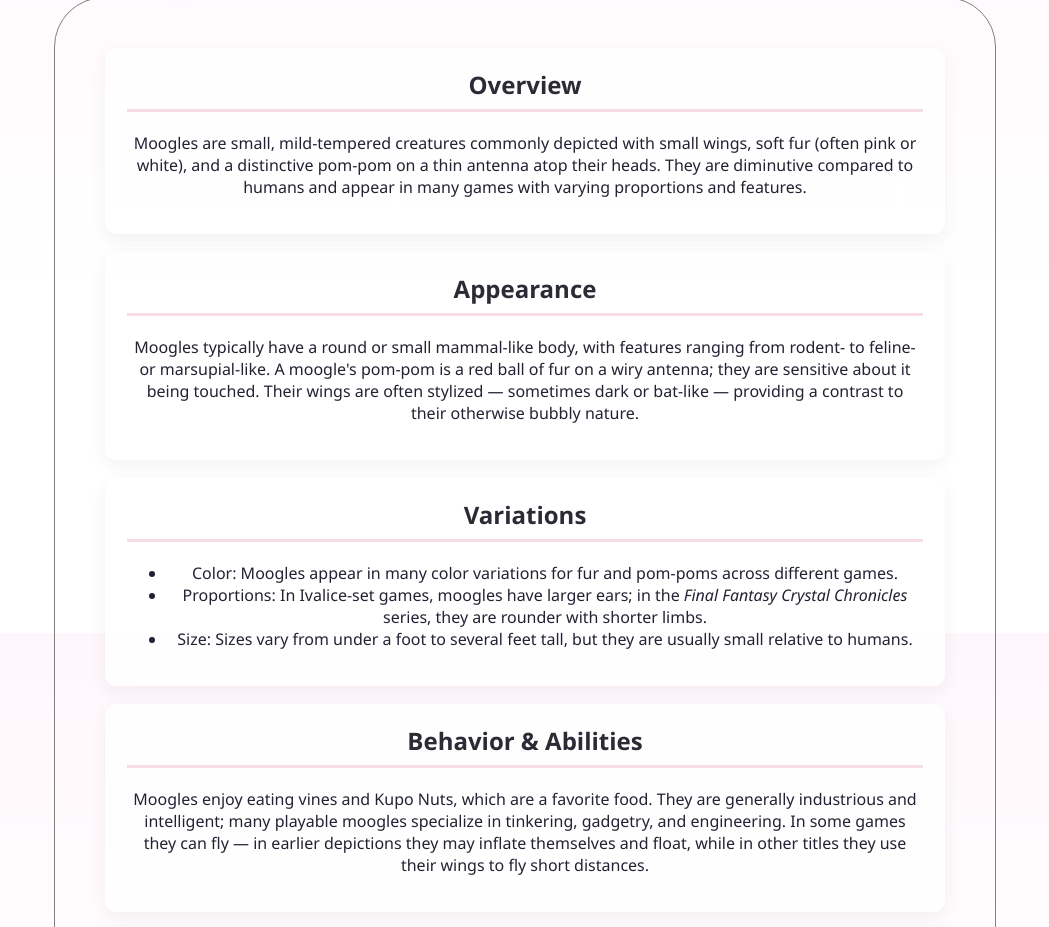
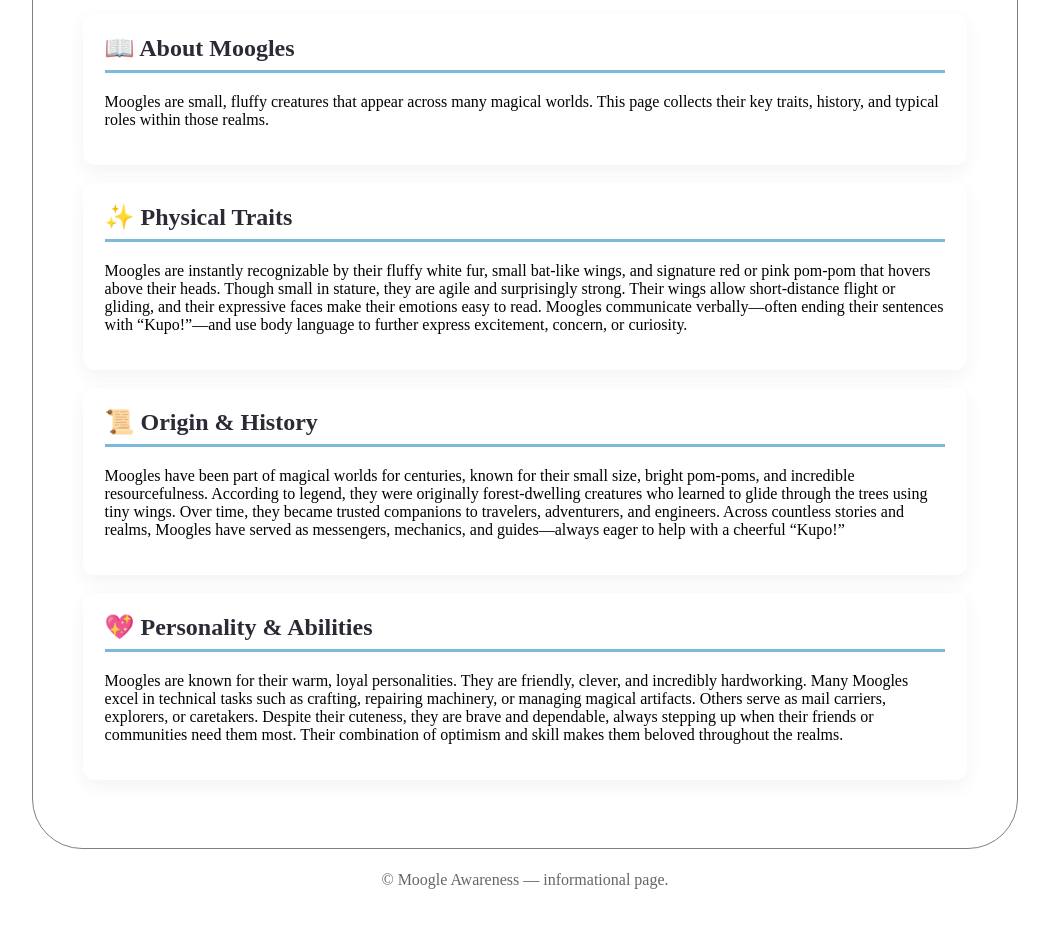
Before and after one commit to insnash777/wdd130-project-nash, a plain HTML site: page subpage1.html in a window 1280 px wide. Shown: the part 257-1184 px from the top of the page, without its empty margins (115-1164 px from the left). After the commit the page ends 1162 px from the top, so only its background shows below. Drawn offline with Linux system fonts and the light colour scheme; a web font is replaced by a local one.

Commit message:
updating the about moogles page to follow the wireframe better (sorry about that)

```diff
--- a/styles/style.css
+++ b/styles/style.css
@@ -36,22 +36,16 @@ nav {
 
 /* Moogle-inspired palette and layout */
 :root{
-    --bg: #fff6fb;
-    --card: #ffffff;
-    --accent: #e94b4b; /* pom-pom red */
-    --muted: #f6dce6; /* soft pink */
-    --dark: #2b2b36; /* wing/dark accent */
+    --bg: #F5E7D3; /* warm beige background */
+
+    --green: #4A8F5A; /* vine / secondary */
+    --accent: #E64A4A; /* pom-pom red */
+    --blue: #7DB9D9; /* soft sky accent */
+    --dark: #2b2b36; /* dark accent */
     --text: #222233;
 }
 
-html,body{
-    height:100%;
-    margin:0;
-    padding:30px 20px;
-    background: linear-gradient(180deg, var(--bg), #ffffff 60%);
-    font-family: "Segoe UI", Roboto, "Helvetica Neue", Arial, sans-serif;
-    color:var(--text);
-}
+
 
 .header-inner{
     display:flex;
@@ -68,7 +62,7 @@ html,body{
     object-fit:cover;
     border-radius:50%;
     box-shadow: 0 8px 20px rgba(43,43,54,0.15);
-    border: 6px solid var(--muted);
+    border: 6px solid var(--green);
 }
 
 .title-wrap h1{
@@ -79,7 +73,7 @@ html,body{
 nav a{
     display:inline-block;
     padding:8px 14px;
-    background:var(--muted);
+    background:var(--blue);
     color:var(--dark);
     text-decoration:none;
     border-radius:999px;
@@ -104,7 +98,7 @@ section{
 h2{
     color:var(--dark);
     margin-top:0;
-    border-bottom:3px solid var(--muted);
+    border-bottom:3px solid var(--blue);
     padding-bottom:8px;
 }
 
--- a/subpage1.html
+++ b/subpage1.html
@@ -3,15 +3,19 @@
 <head>
     <meta charset="UTF-8">
     <meta name="viewport" content="width=device-width, initial-scale=1.0">
-    <title>Moogle Awareness|Biology</title>
+    <title>Moogle Awareness|About</title>
     <link rel="stylesheet" href="styles/style.css">
+    <link rel="preconnect" href="https://fonts.googleapis.com">
+<link rel="preconnect" href="https://fonts.gstatic.com" crossorigin>
+<link href="https://fonts.googleapis.com/css2?family=Nunito:ital,wght@0,200..1000;1,200..1000&family=Playfair+Display:ital,wght@0,400..900;1,400..900&display=swap" rel="stylesheet">
+
 </head>
 <body>
     <header class="site-header">
         <div class="container header-inner">
-            <img class="moogle-art" src="moogle_awareness/FF3_Moogle_Art.jpg" alt="Moogle artwork">
+            <img class="moogle-art" src="moogle_awareness/moogle_traits.png" alt="Moogle artwork">
             <div class="title-wrap">
-                <h1>Moogle Awareness — Biology</h1>
+                <h1>Moogle Awareness — About</h1>
                 <nav>
                     <a href="index.html">Home</a>
                     <a href="subpage2.html">Culture</a>
@@ -19,49 +23,29 @@
             </div>
         </div>
     </header>
-
-    <main>
-        <article class="container">
+    <main class="container">
+        <article>
             <section>
-                <h2>Overview</h2>
-                <p>Moogles are small, mild-tempered creatures commonly depicted with small wings, soft fur (often pink or white), and a distinctive pom-pom on a thin antenna atop their heads. They are diminutive compared to humans and appear in many games with varying proportions and features.</p>
+                <h2>📖 About Moogles</h2>
+                <p>Moogles are small, fluffy creatures that appear across many magical worlds. This page collects their key traits, history, and typical roles within those realms.</p>
             </section>
 
             <section>
-                <h2>Appearance</h2>
-                <p>Moogles typically have a round or small mammal-like body, with features ranging from rodent- to feline- or marsupial-like. A moogle's pom-pom is a red ball of fur on a wiry antenna; they are sensitive about it being touched. Their wings are often stylized — sometimes dark or bat-like — providing a contrast to their otherwise bubbly nature.</p>
+                <h2>✨ Physical Traits</h2>
+                <p>Moogles are instantly recognizable by their fluffy white fur, small bat-like wings, and signature red or pink pom-pom that hovers above their heads. Though small in stature, they are agile and surprisingly strong. Their wings allow short-distance flight or gliding, and their expressive faces make their emotions easy to read. Moogles communicate verbally—often ending their sentences with “Kupo!”—and use body language to further express excitement, concern, or curiosity.</p>
             </section>
 
             <section>
-                <h2>Variations</h2>
-                <ul>
-                    <li>Color: Moogles appear in many color variations for fur and pom-poms across different games.</li>
-                    <li>Proportions: In Ivalice-set games, moogles have larger ears; in the <em>Final Fantasy Crystal Chronicles</em> series, they are rounder with shorter limbs.</li>
-                    <li>Size: Sizes vary from under a foot to several feet tall, but they are usually small relative to humans.</li>
-                </ul>
+                <h2>📜 Origin &amp; History</h2>
+                <p>Moogles have been part of magical worlds for centuries, known for their small size, bright pom-poms, and incredible resourcefulness. According to legend, they were originally forest-dwelling creatures who learned to glide through the trees using tiny wings. Over time, they became trusted companions to travelers, adventurers, and engineers. Across countless stories and realms, Moogles have served as messengers, mechanics, and guides—always eager to help with a cheerful “Kupo!”</p>
             </section>
 
             <section>
-                <h2>Behavior & Abilities</h2>
-                <p>Moogles enjoy eating vines and Kupo Nuts, which are a favorite food. They are generally industrious and intelligent; many playable moogles specialize in tinkering, gadgetry, and engineering. In some games they can fly — in earlier depictions they may inflate themselves and float, while in other titles they use their wings to fly short distances.</p>
-            </section>
-
-            <section>
-                <h2>Language, Names & Society</h2>
-                <p>Moogles are often associated with the word "Mog" in their names. Earlier games had them communicate only with the cry "kupo"; later titles portray them speaking human languages while often ending sentences with "kupo". In some Japanese versions, moogles use the pronoun "mogu" for "I". They can maintain separate societies and provide long-distance communication services like the Mognet mail service.</p>
-            </section>
-
-            <section>
-                <h2>Trivia</h2>
-                <ul>
-                    <li>In some games, moogles do not wear clothes, though in Ivalice they may be one of the world's primary races and wear garments.</li>
-                    <li>The earliest games sometimes depicted moogles without their trademark pom-pom.</li>
-                    <li>There are in-universe hints that moogles have distinct blood types and cultural differences across regions.</li>
-                </ul>
+                <h2>💖 Personality &amp; Abilities</h2>
+                <p>Moogles are known for their warm, loyal personalities. They are friendly, clever, and incredibly hardworking. Many Moogles excel in technical tasks such as crafting, repairing machinery, or managing magical artifacts. Others serve as mail carriers, explorers, or caretakers. Despite their cuteness, they are brave and dependable, always stepping up when their friends or communities need them most. Their combination of optimism and skill makes them beloved throughout the realms.</p>
             </section>
         </article>
     </main>
-
     <footer>
         <p>&copy; Moogle Awareness — informational page.</p>
     </footer>
```
Also changed, not shown: index.html (+1 -1 lines).
